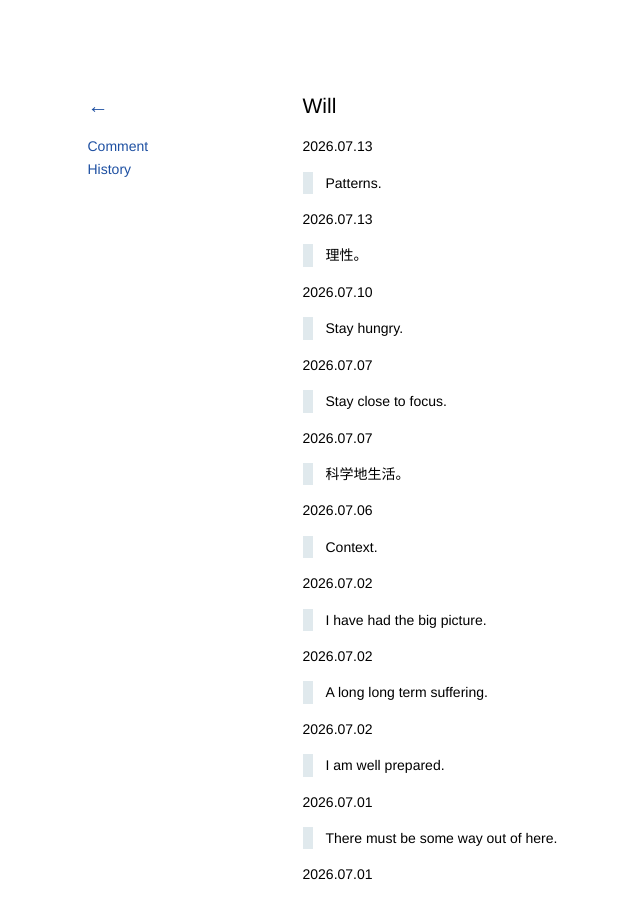
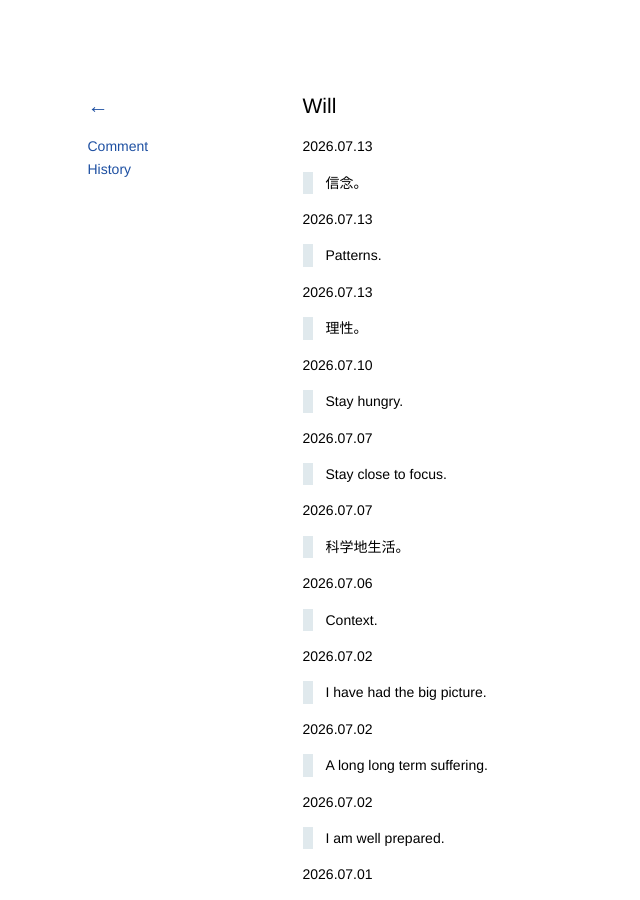
Before and after one commit to kidlj/awei, a Jekyll site: the page built from _wiki/will.md, in a window 1280 px wide and 900 px high. Shown: the whole window, without its empty margins (45-685 px from the left). Built offline with Jekyll 4.4.1, drawn with Linux system fonts in a browser that asks for light colours.

Commit message:
update will

```diff
--- a/_wiki/will.md
+++ b/_wiki/will.md
@@ -1,6 +1,10 @@
 ---
 title: Will
 ---
+
+2026.07.13
+
+> 信念。
 
 2026.07.13
 
```
